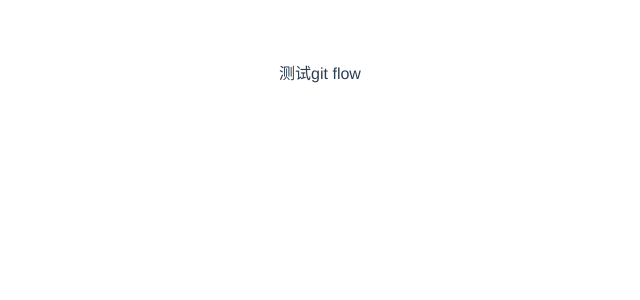
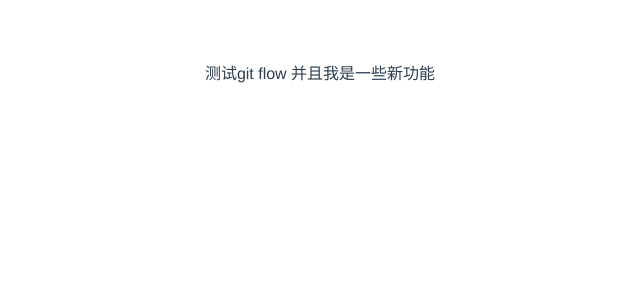
Before and after one commit to SuperMeloSeven/echarts-demo-vue2.0, a Vue app: page /testGit in a window 1280 px wide. Shown: the top 300 px of the page, without its empty margins (320-960 px from the left). Built offline with nearby package versions, Linux system fonts and the light colour scheme.

Commit message:
feat: 提交新功能

```diff
--- a/src/view/testFunPage/test-git.vue
+++ b/src/view/testFunPage/test-git.vue
@@ -1,6 +1,7 @@
 <template>
   <div>
     测试git flow
+    并且我是一些新功能
   </div>
 </template>
 
```
